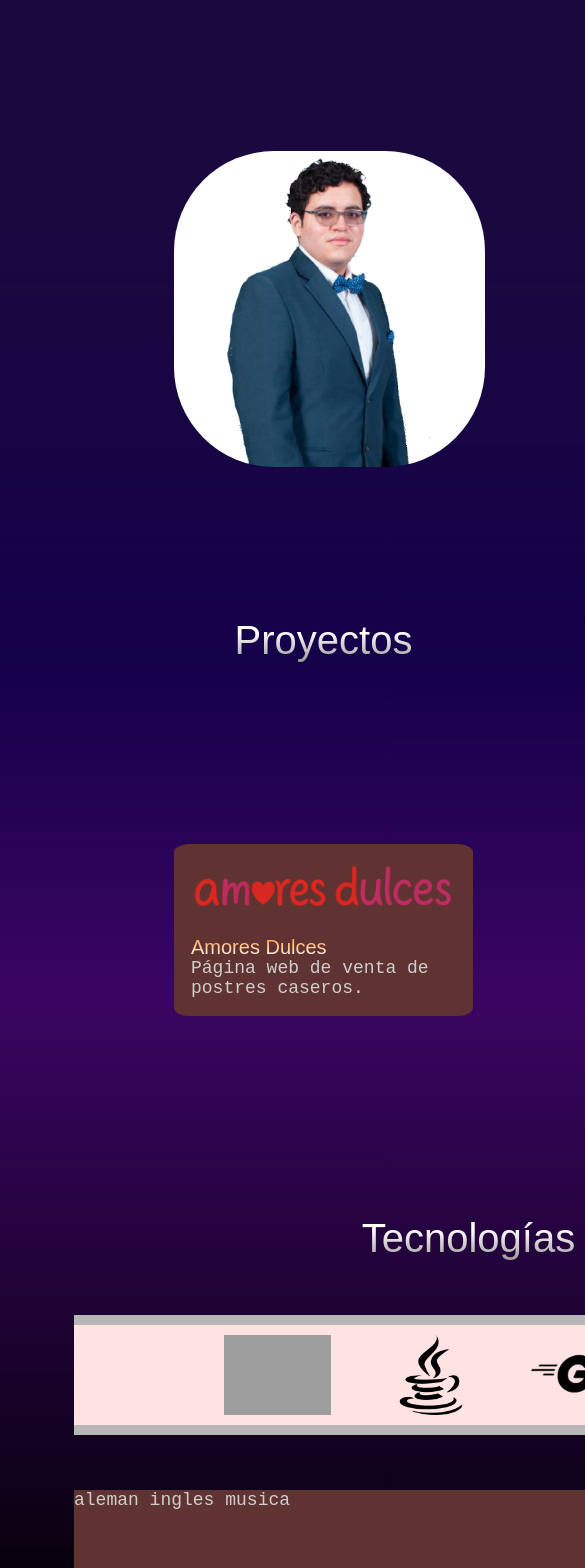
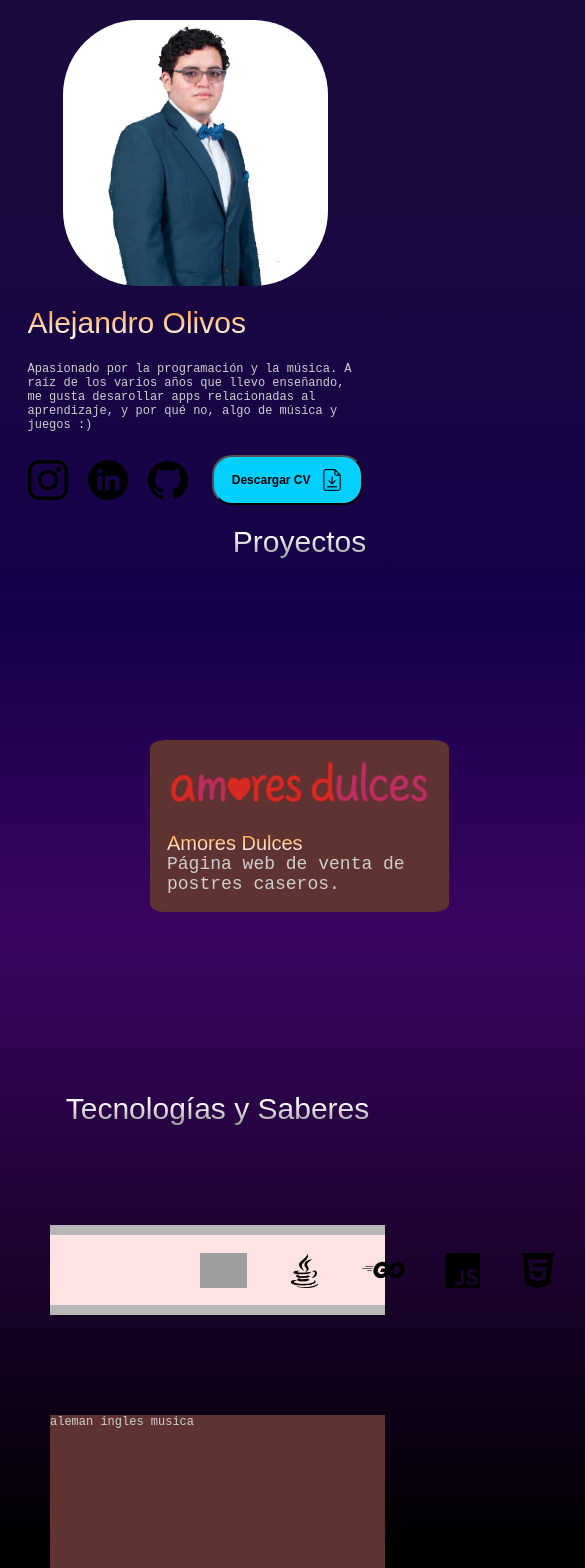
Before and after one commit to SolidDogor/solid-dogor-portfolio, a React (Vite) app: page / in a window 390 px wide. Shown: the top 1568 px of the page, 585 px wide, since content can reach past the window. Built offline with nearby package versions, Linux system fonts and the light colour scheme; grey boxes are pictures that could not be loaded.

Commit message:
Actualizar estilos para que sean responsive

```diff
--- a/src/App.css
+++ b/src/App.css
@@ -7,13 +7,3 @@
   max-width: 1440px;
   margin: 0 auto;
 }
-
-/* Padding lateral adaptable para 1366 y menores */
-@media (max-width: 1200px) {
-  .container { padding-left: 80px; padding-right: 80px; }
-}
-@media (max-width: 768px) {
-  .container { padding-left: 24px; padding-right: 24px; }
-}
-
-.section { padding: 40px 0; }
--- a/src/components/Presentation/Presentation.css
+++ b/src/components/Presentation/Presentation.css
@@ -41,7 +41,6 @@
   display: flex;
   flex-direction: row;
   align-items: center;
-
   width: auto;
   justify-content: space-between;
 }
@@ -73,3 +72,33 @@
   width: auto;
   display: block;
 }
+
+@media (max-width: 800px) {
+  .presentation {
+    display: flex;
+    flex-direction: column;
+    gap: 20px;
+    padding: 20px 20px;
+  }
+
+  .foto-perfil {
+    width: 265px;
+    height: 266px;
+    border-radius: 75px;
+  }
+
+  .informacion {
+    max-width: 335px;
+    max-height: 258px;
+  }
+
+  .nombre { font-size: 30px; }
+
+  .descripcion { font-size: 12px; }
+
+  .redes { gap: 20px; }
+
+  .redes img { height: 40px; }
+
+  .boton-cv { font-size: 12px; }
+}
--- a/src/components/Projects/Projects.css
+++ b/src/components/Projects/Projects.css
@@ -26,3 +26,7 @@
   padding: 150px 150px;
   gap: 41px;
 }
+
+@media (max-width: 800px) {
+  .titulo { font-size: 30px; }
+}
--- a/src/components/Skills/Skills.css
+++ b/src/components/Skills/Skills.css
@@ -17,7 +17,7 @@
   position: absolute;
   bottom: 10px;
   left: 0px;
-  right: -1px;
+  right: 0px;
   top: 10px;
   background-color: rgb(255,226,226);
 }
@@ -39,3 +39,40 @@
   width: 980px;
   height: 237px;
 }
+
+@media (max-width: 800px) {
+  .skills {
+    padding-top: 30px;
+    gap: 100px;
+  }
+
+  .seccion-tecnologias {
+    height: 90px;
+  }
+
+  .fondo-tecnologias {
+    position: absolute;
+    bottom: 10px;
+    left: 0px;
+    right: 0px;
+    top: 10px;
+    background-color: rgb(255,226,226);
+  }
+
+  .tecnologias {
+    position: absolute;
+    margin: 28px 0px;
+    box-sizing: border-box;
+    display: flex;
+    align-content: stretch;
+    align-items: center;
+    justify-content: center;
+    gap: 40px;
+    padding: 0px 150px;
+  }
+
+  .saberes {
+    width: 335px;
+    height: 169px;
+  }
+}
--- a/src/components/Skills/TechIcon.css
+++ b/src/components/Skills/TechIcon.css
@@ -7,3 +7,7 @@
     flex-shrink: 0;
     object-fit: cover;
 }
+
+@media (max-width: 800px) {
+    .tech-icon { height: 35px; }
+}
```
